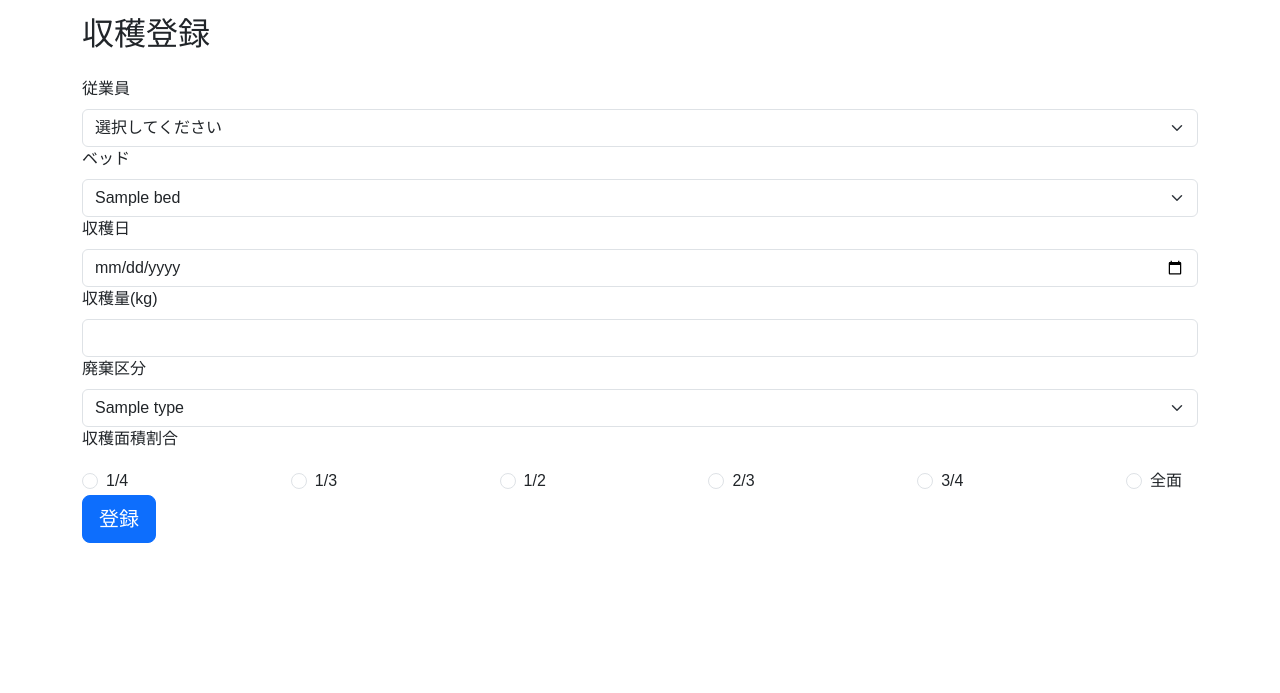
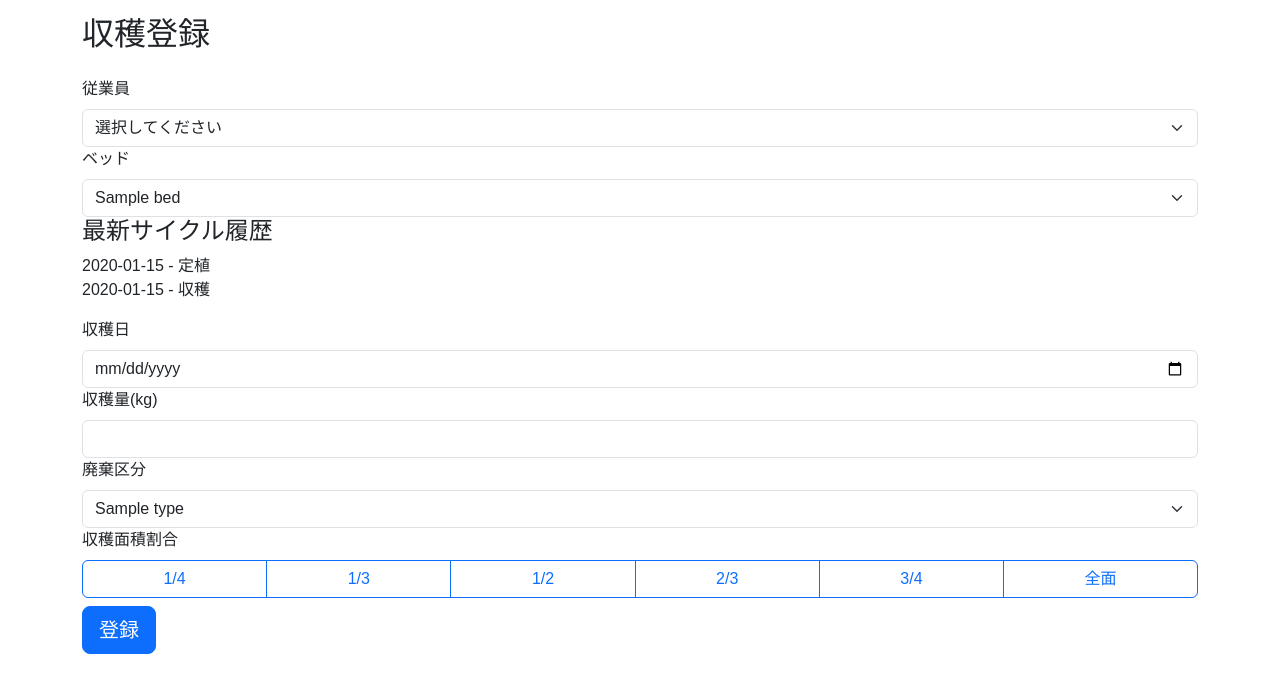
Before and after one commit to NobuyukiOCHIAI/negi-harvest-system, a PHP site: page /harvest.php in a window 1280 px wide. Shown: the top 693 px of the page. Run offline with PHP 8.4, Linux system fonts and the light colour scheme; tables that the repository leaves empty hold one stand-in row (values such as "Sample post"); a stand-in replaces the project's code that opens the database connection.

Commit message:
feat: improve mobile harvest UI

```diff
--- a/data_entry/get_cycle_history.php
+++ b/data_entry/get_cycle_history.php
@@ -2,14 +2,15 @@
 include '../db.php';
 $bed_id = intval($_GET['bed_id']);
 $stmt = mysqli_prepare($link, "
-    SELECT c.plant_date AS date, '定植' AS action
-    FROM cycles c
-    WHERE c.bed_id = ?
-    UNION ALL
-    SELECT h.harvest_date AS date, '収穫' AS action
-    FROM harvests h
-    JOIN cycles c ON c.id = h.cycle_id
-    WHERE c.bed_id = ?
+    SELECT date, action FROM (
+        SELECT c.plant_date AS date, '定植' AS action
+        FROM cycles c
+        WHERE c.id = (SELECT id FROM cycles WHERE bed_id = ? ORDER BY plant_date DESC LIMIT 1)
+        UNION ALL
+        SELECT h.harvest_date AS date, '収穫' AS action
+        FROM harvests h
+        WHERE h.cycle_id = (SELECT id FROM cycles WHERE bed_id = ? ORDER BY plant_date DESC LIMIT 1)
+    ) AS latest
     ORDER BY date ASC
 ");
 mysqli_stmt_bind_param($stmt, 'ii', $bed_id, $bed_id);
--- a/data_entry/harvest.php
+++ b/data_entry/harvest.php
@@ -24,44 +24,20 @@
 <title>収穫登録</title>
 <link href="https://cdn.jsdelivr.net/npm/bootstrap@5.3.2/dist/css/bootstrap.min.css" rel="stylesheet">
 <style>
-body { font-family: sans-serif; margin: 10px; padding: 5px; font-size: 16px; }
-.ratio-group { display: flex; justify-content: space-between; margin-top: 10px; }
+body { font-family: sans-serif; margin:10px; padding:5px; font-size:16px; overflow-x:hidden; }
+.ratio-group {}
 @media (max-width: 768px) {
-    .form-group {
-      margin-bottom: 1rem;
-    }
-    .form-label {
-      display: block;
-      margin-bottom: 0.5rem;
-      font-size: 1rem;
-    }
-    .form-control,
-    .form-select {
-      font-size: 1rem;
-      padding: 0.75rem;
-      min-height: 44px;
-    }
-    .form-check-input {
-      width: 1.25rem;
-      height: 1.25rem;
-    }
-    .form-check-label {
-      font-size: 1rem;
-      margin-left: 0.5rem;
-    }
-    .btn {
-      font-size: 1rem;
-      padding: 0.75rem;
-      min-height: 44px;
-    }
-    .btn-block {
-      display: block;
-      width: 100%;
-    }
-    .btn + .btn {
-      margin-top: 0.5rem;
-    }
-  }
+  body { font-size:16px; }
+  .form-group { margin-bottom:1rem; }
+  .form-label { display:block; margin-bottom:0.5rem; font-size:1rem; }
+  .form-control,
+  .form-select { font-size:1rem; padding:0.75rem; min-height:44px; }
+  .btn { font-size:1rem; padding:0.75rem; min-height:44px; }
+  .btn-block { display:block; width:100%; }
+  #cycle_history { overflow-x:auto; font-size:1rem; }
+  .ratio-group { display:flex; flex-wrap:wrap; }
+  .ratio-group .btn { flex:1 0 30%; margin:2px; }
+}
 </style>
 <script>
 function loadBeds() {
@@ -74,6 +50,9 @@
             opt.textContent = b.name;
             bedSelect.appendChild(opt);
         });
+        if (bedSelect.options.length > 0) {
+            loadCycleHistory();
+        }
     });
 }
 function loadLossTypes() {
@@ -92,10 +71,14 @@
     let bedId = document.getElementById('bed_id').value;
     fetch('get_cycle_history.php?bed_id=' + bedId).then(res => res.json()).then(data => {
         let histDiv = document.getElementById('cycle_history');
-        histDiv.innerHTML = '<h4>サイクル履歴</h4>';
-        data.forEach(h => {
-            histDiv.innerHTML += '<div>' + h.date + ' - ' + h.action + '</div>';
-        });
+        histDiv.innerHTML = '<h4>最新サイクル履歴</h4>';
+        if (data.length > 0) {
+            data.forEach(h => {
+                histDiv.innerHTML += '<div>' + h.date + ' - ' + h.action + '</div>';
+            });
+        } else {
+            histDiv.innerHTML += '<div>履歴なし</div>';
+        }
     });
 }
 window.onload = function() {
@@ -126,6 +109,7 @@
         <label for="bed_id" class="form-label">ベッド</label>
         <select name="bed_id" id="bed_id" class="form-select" onchange="loadCycleHistory()"></select>
     </div>
+    <div id="cycle_history" class="mb-3"></div>
 
     <div class="form-group">
         <label for="harvest_date" class="form-label">収穫日</label>
@@ -144,39 +128,30 @@
 
     <div class="form-group">
         <label class="form-label">収穫面積割合</label>
-        <div class="ratio-group">
-            <div class="form-check form-check-inline">
-                <input class="form-check-input" type="radio" name="harvest_ratio" id="ratio25" value="0.25">
-                <label class="form-check-label" for="ratio25">1/4</label>
-            </div>
-            <div class="form-check form-check-inline">
-                <input class="form-check-input" type="radio" name="harvest_ratio" id="ratio33" value="0.33">
-                <label class="form-check-label" for="ratio33">1/3</label>
-            </div>
-            <div class="form-check form-check-inline">
-                <input class="form-check-input" type="radio" name="harvest_ratio" id="ratio50" value="0.5">
-                <label class="form-check-label" for="ratio50">1/2</label>
-            </div>
-            <div class="form-check form-check-inline">
-                <input class="form-check-input" type="radio" name="harvest_ratio" id="ratio66" value="0.66">
-                <label class="form-check-label" for="ratio66">2/3</label>
-            </div>
-            <div class="form-check form-check-inline">
-                <input class="form-check-input" type="radio" name="harvest_ratio" id="ratio75" value="0.75">
-                <label class="form-check-label" for="ratio75">3/4</label>
-            </div>
-            <div class="form-check form-check-inline">
-                <input class="form-check-input" type="radio" name="harvest_ratio" id="ratio100" value="1.0">
-                <label class="form-check-label" for="ratio100">全面</label>
-            </div>
+        <div class="btn-group w-100 flex-wrap ratio-group" role="group">
+            <input type="radio" class="btn-check" name="harvest_ratio" id="ratio25" value="0.25">
+            <label class="btn btn-outline-primary mb-2" for="ratio25">1/4</label>
+
+            <input type="radio" class="btn-check" name="harvest_ratio" id="ratio33" value="0.33">
+            <label class="btn btn-outline-primary mb-2" for="ratio33">1/3</label>
+
+            <input type="radio" class="btn-check" name="harvest_ratio" id="ratio50" value="0.5">
+            <label class="btn btn-outline-primary mb-2" for="ratio50">1/2</label>
+
+            <input type="radio" class="btn-check" name="harvest_ratio" id="ratio66" value="0.66">
+            <label class="btn btn-outline-primary mb-2" for="ratio66">2/3</label>
+
+            <input type="radio" class="btn-check" name="harvest_ratio" id="ratio75" value="0.75">
+            <label class="btn btn-outline-primary mb-2" for="ratio75">3/4</label>
+
+            <input type="radio" class="btn-check" name="harvest_ratio" id="ratio100" value="1.0">
+            <label class="btn btn-outline-primary mb-2" for="ratio100">全面</label>
         </div>
     </div>
 
     <input type="hidden" name="cycle_id" value="1">
     <button type="submit" class="btn btn-primary btn-lg btn-block">登録</button>
 </form>
-
-<div id="cycle_history" class="mt-4"></div>
 </div>
 </body>
 </html>
```
